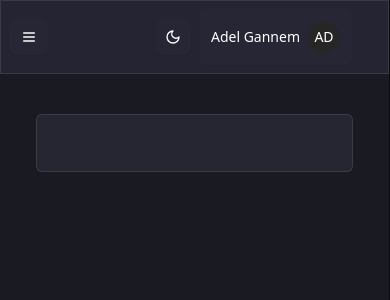
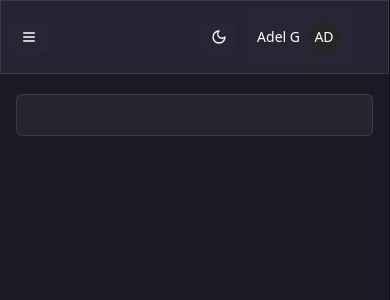
Before and after one commit to AdelGann/finventa-frontend-v1, a React (Vite) app: page /Company in a window 390 px wide. Shown: the top 300 px of the page. Built offline with nearby package versions, Linux system fonts and the light colour scheme.

Commit message:
feat(layouts): update layouts

```diff
--- a/src/routes/layouts/Backoffice/Backoffice.layout.tsx
+++ b/src/routes/layouts/Backoffice/Backoffice.layout.tsx
@@ -59,7 +59,7 @@ const Backoffice = () => {
 
   const GRID_TEMPLATE = IS_MOBILE ? "0 1fr" : "250px 1fr";
   const mocked_profile = {
-    username: "Adel Gannem",
+    username: "Adel G",
     avatar: "",
   }; //TODO: Implementar sistema de carga de imagenes para el usuario
 
--- a/src/routes/layouts/Content/Content.layout.tsx
+++ b/src/routes/layouts/Content/Content.layout.tsx
@@ -4,7 +4,7 @@ import { AnimatePresence, motion } from "framer-motion"
 export const Content = () => {
   return (
     <div>
-      <div className="p-2 m-5 bg:white dark:bg-[#262633] border rounded-sm">
+      <div className="sm:p-2 sm:m-5 bg:white dark:bg-[#262633] border rounded-sm">
         <div className="bg-opacity-50 dark:bg-opacity-50 rounded-lg">
           <AnimatePresence>
             <motion.section
```
